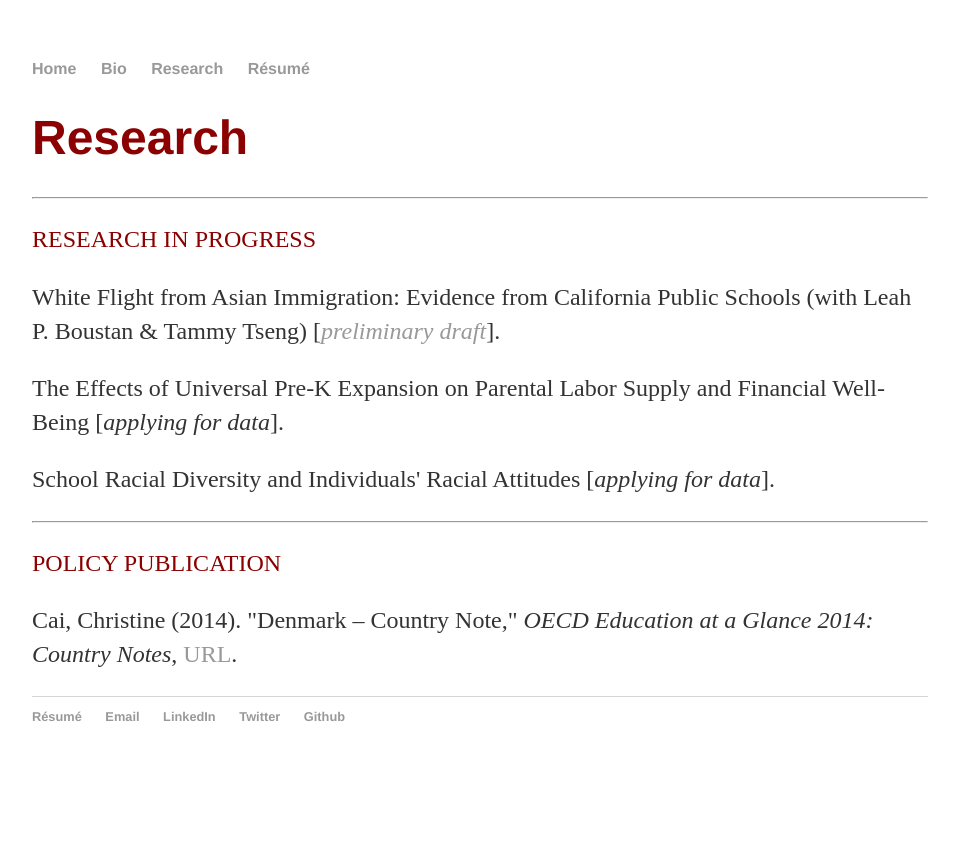
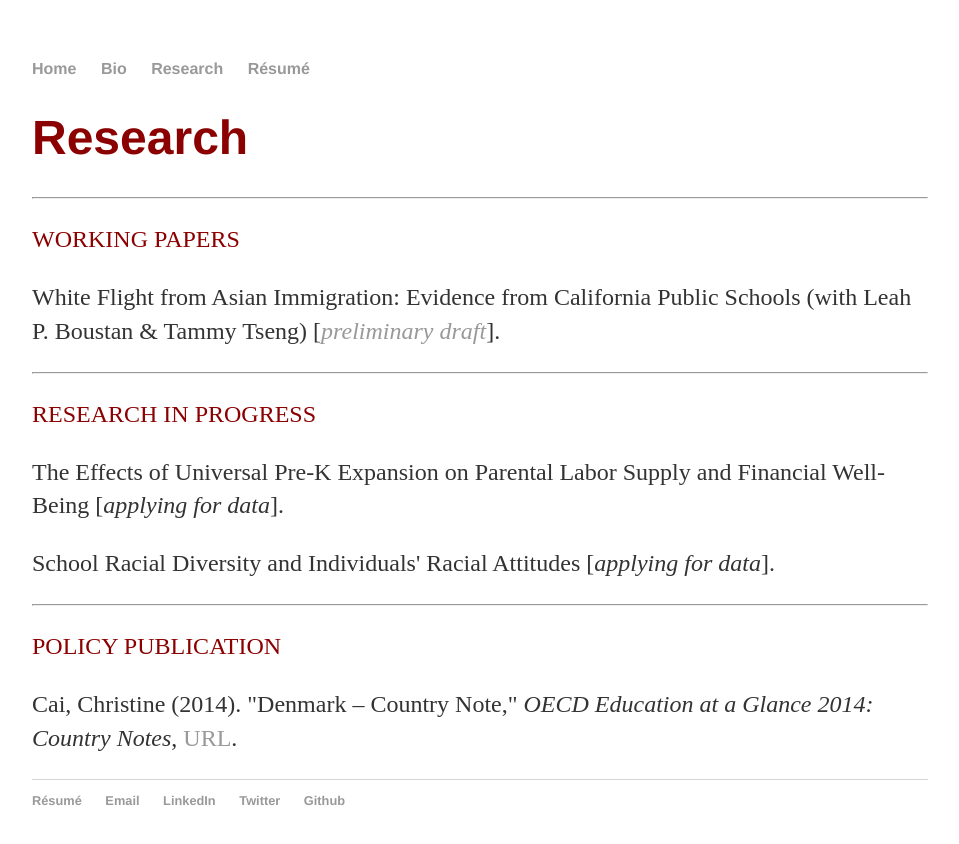
Before and after one commit to christinecai/christinecai.github.io, a Jekyll site: the page built from research/Research.html, in a window 1280 px wide. Shown: the top 844 px of the page, without its empty margins (160-1119 px from the left). Built offline with Jekyll 4.4.1, drawn with Linux system fonts in a browser that asks for light colours.

Commit message:
Update Research.html

```diff
--- a/research/Research.html
+++ b/research/Research.html
@@ -11,8 +11,12 @@ title: Research
 
 		<hr />
 
+		<p><font color="darkred">WORKING PAPERS</font></p>
+		<p>White Flight from Asian Immigration: Evidence from California Public Schools (with Leah P. Boustan & Tammy Tseng) [<a href="/research/white_flight_draft.pdf"><em>preliminary draft</em></a>]. </p>
+
+		<hr />
+
 	  	<p><font color="darkred">RESEARCH IN PROGRESS</font></p>
-		<p>White Flight from Asian Immigration: Evidence from California Public Schools (with Leah P. Boustan & Tammy Tseng) [<a href="/research/white_flight_draft.pdf"><em>preliminary draft</em></a>]. </p>
 		<p>The Effects of Universal Pre-K Expansion on Parental Labor Supply and Financial Well-Being [<em>applying for data</em>].</p>
 		<p>School Racial Diversity and Individuals' Racial Attitudes [<em>applying for data</em>].</p>
 
```
